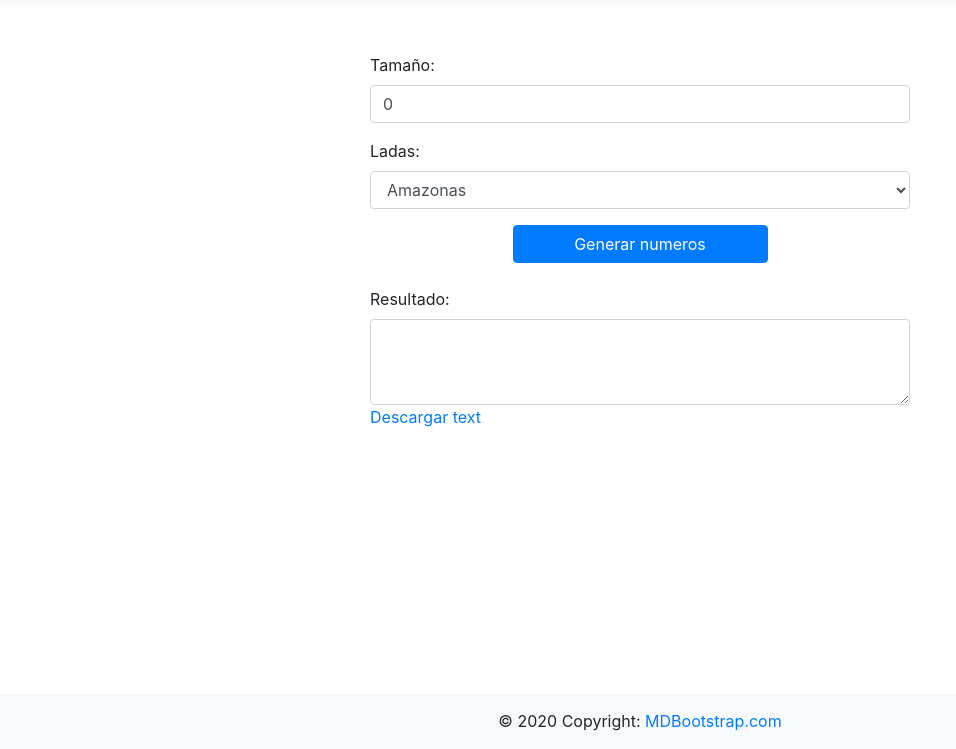
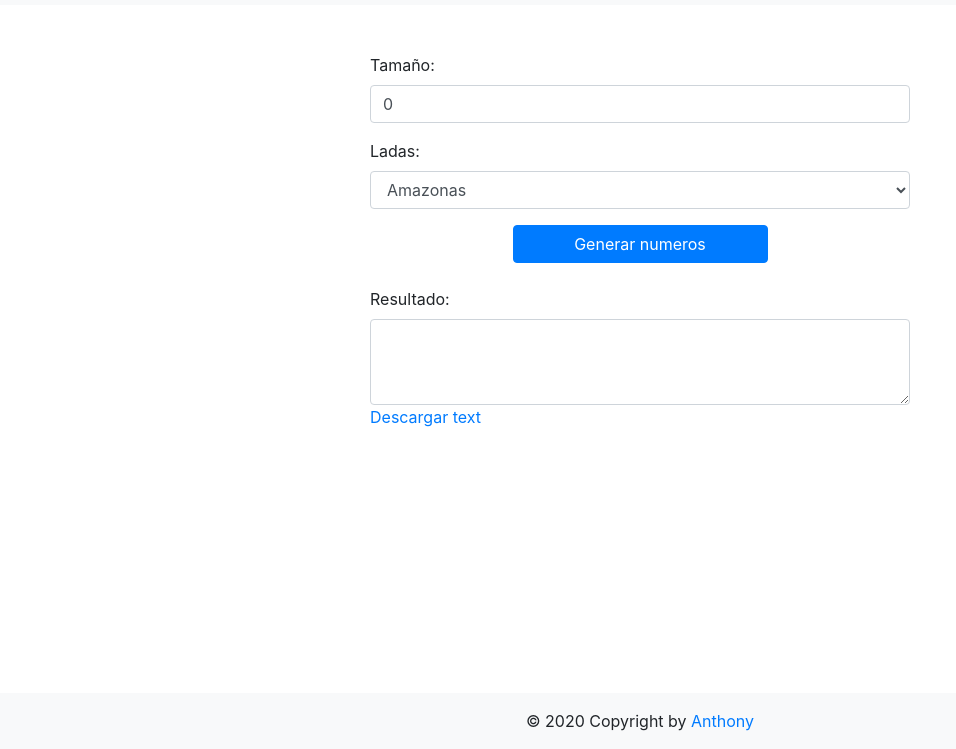
Before and after one commit to arosalesceja1997/GenCelNum, a plain HTML site: page index.html in a window 1280 px wide. Shown: the part 51-800 px from the top of the page, without its empty margins (0-956 px from the left). Drawn offline with Linux system fonts and the light colour scheme.

Commit message:
gh-pages

```diff
--- a/index.html
+++ b/index.html
@@ -55,8 +55,8 @@
     <!-- Footer -->
     <footer class="page-footer font-small bg-secondar">
         <nav class="fixed-bottom navbar-light bg-light text-center py-3">
-            © 2020 Copyright:
-            <a href="https://mdbootstrap.com/"> MDBootstrap.com</a>
+            © 2020 Copyright by
+            <a href=""> Anthony</a>
         </nav>
     </footer>
     <!-- Footer -->
@@ -65,7 +65,3 @@
     <script src="assets/js/bootstrap.min.js"></script>
 </body>
 </html>
-
-<!--https://apilayer.net/api/validate
-http://apilayer.net/api/validate?access_key=2d39bfc8bfc7d4f06fcd4ec16fc5fe1c&number=14158586273&country_code=PE&format=1
--->
```
